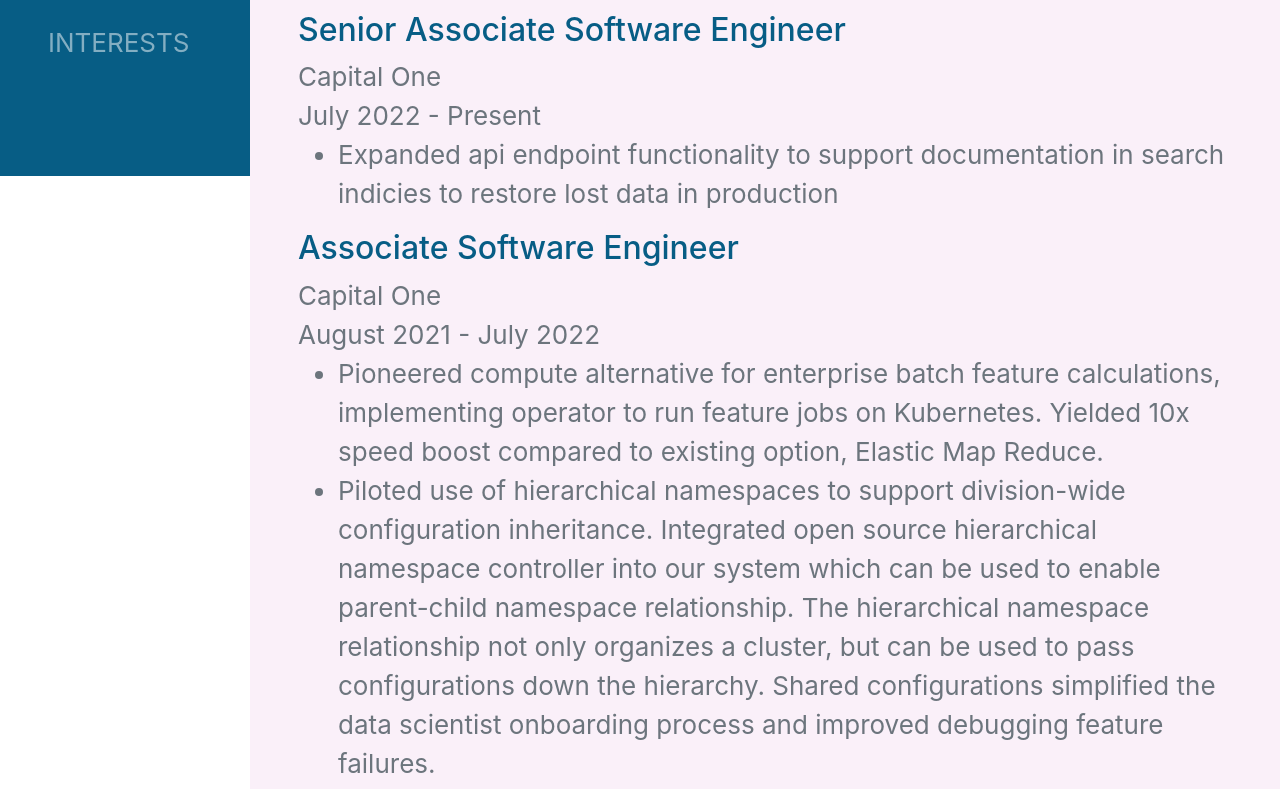
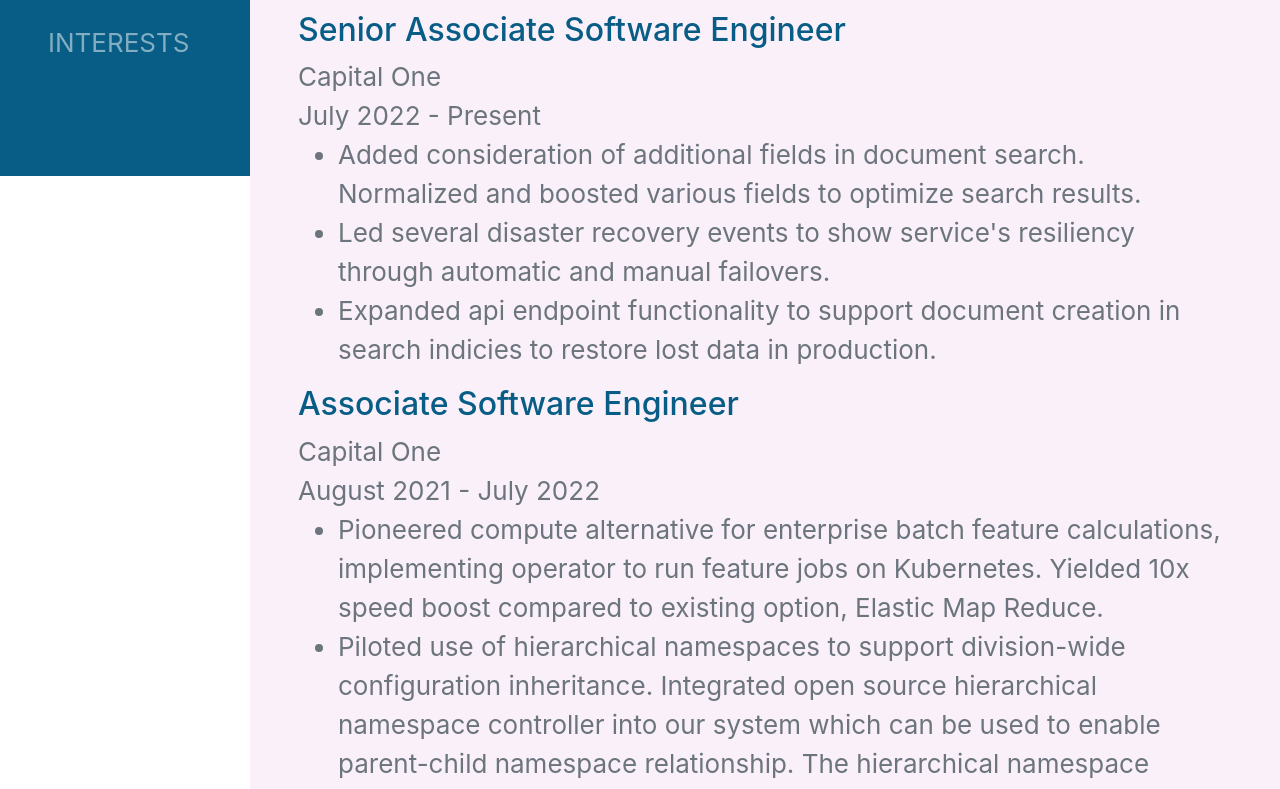
Before and after one commit to hadpeter/personal-site, a React (Create React App) app: page / in a window 1280 px wide. Shown: the part 624-1413 px from the top of the page. Built offline with nearby package versions, Linux system fonts and the light colour scheme.

Commit message:
content update

```diff
--- a/src/components/capitalOneFullTime.js
+++ b/src/components/capitalOneFullTime.js
@@ -13,7 +13,9 @@
                 July 2022 - Present
             </h>
             <ul class = "text-muted">
-                <li>Expanded api endpoint functionality to support documentation in search indicies to restore lost data in production</li>
+                <li>Added consideration of additional fields in document search. Normalized and boosted various fields to optimize search results.</li>
+                <li>Led several disaster recovery events to show service's resiliency through automatic and manual failovers.</li>
+                <li>Expanded api endpoint functionality to support document creation in search indicies to restore lost data in production.</li>
             </ul>
             <h2>
                 Associate Software Engineer
--- a/src/components/skills.js
+++ b/src/components/skills.js
@@ -10,7 +10,7 @@
                 <div class="text-left">
                     <h2>Programming Languages, Technologies &amp; Tools</h2>
                         <p class = "text-muted">
-                        Python, C++, C, Java, JavaScript, Swift, SQL, Flask, React, Kubernetes, AWS, Lambda, DynamoDB, EMR, ECS, OpenSearch, Snowflake, Jenkins, Git
+                        Python, C++, C, Java, JavaScript, Swift, SQL, Flask, React, Svelte, Kubernetes, AWS, Lambda, DynamoDB, EMR, ECS, OpenSearch, Snowflake, Jenkins, Git
                         </p>
                     <h2>Workflows</h2>
                         <ul class= "text-muted">
```
